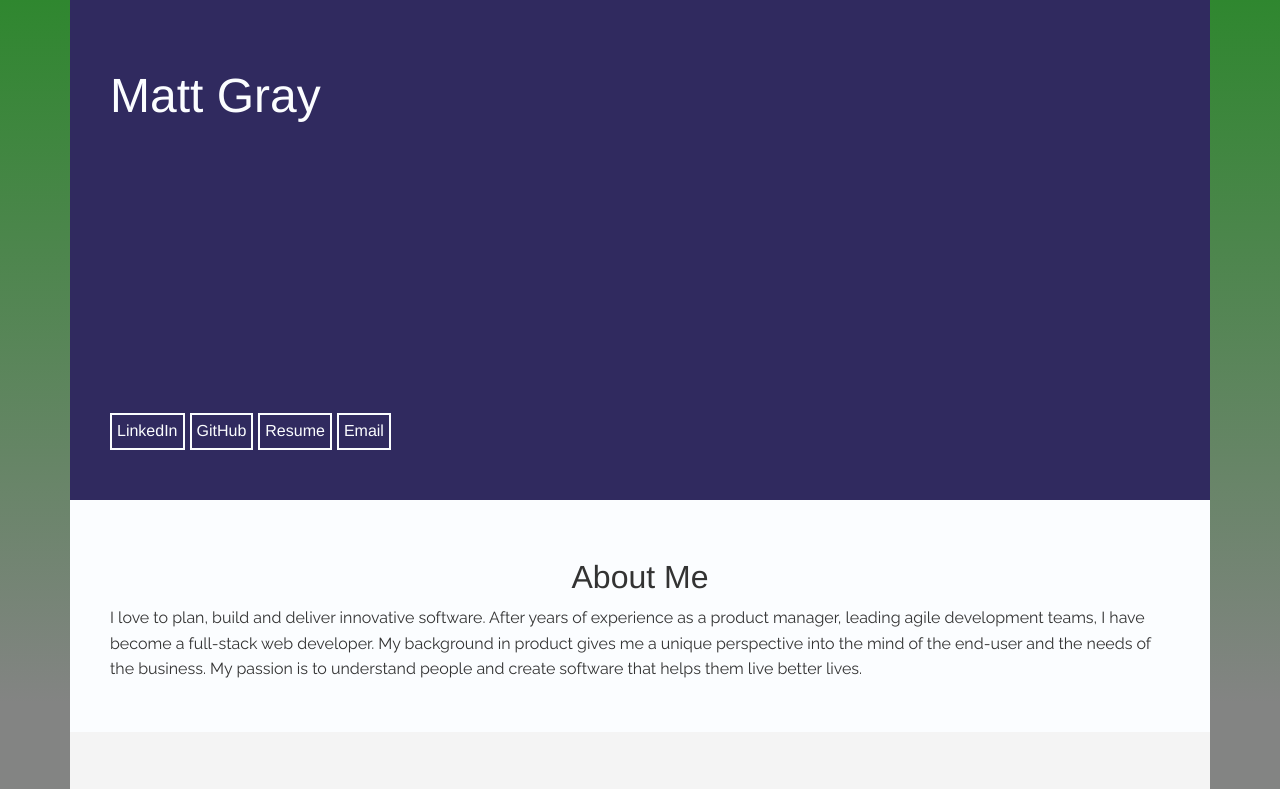
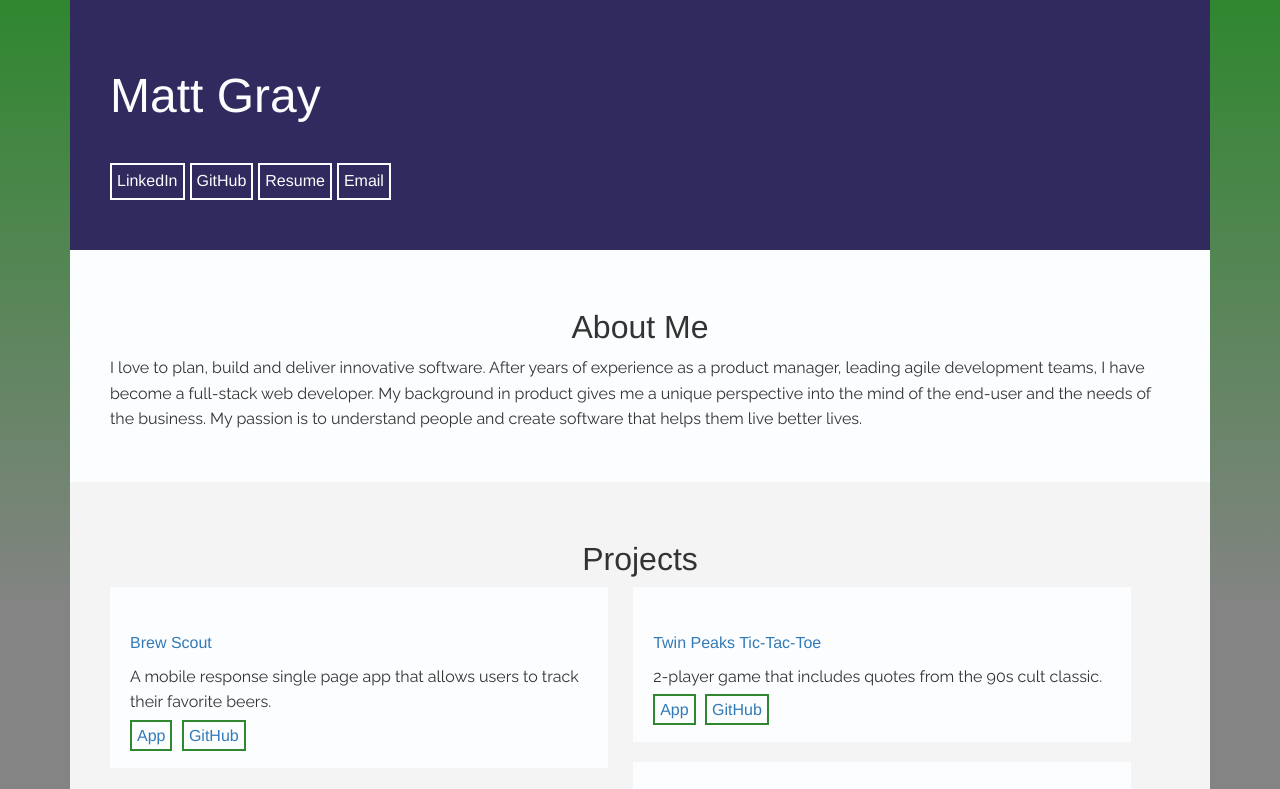
Before and after one commit to artpylon/mattgray_portfolio, a website: page index.html in a window 1280 px wide. Shown: the top 789 px of the page. Drawn offline with nearby package versions, Linux system fonts and the light colour scheme.

Commit message:
intro height

```diff
--- a/main.css
+++ b/main.css
@@ -169,7 +169,7 @@ section:nth-child(odd) {
     background-position: right;
     background-repeat: no-repeat;*/
     /*background-size: cover;*/
-    height: 500px;
+    height: 250px;
     position: relative;
   }
 
```
